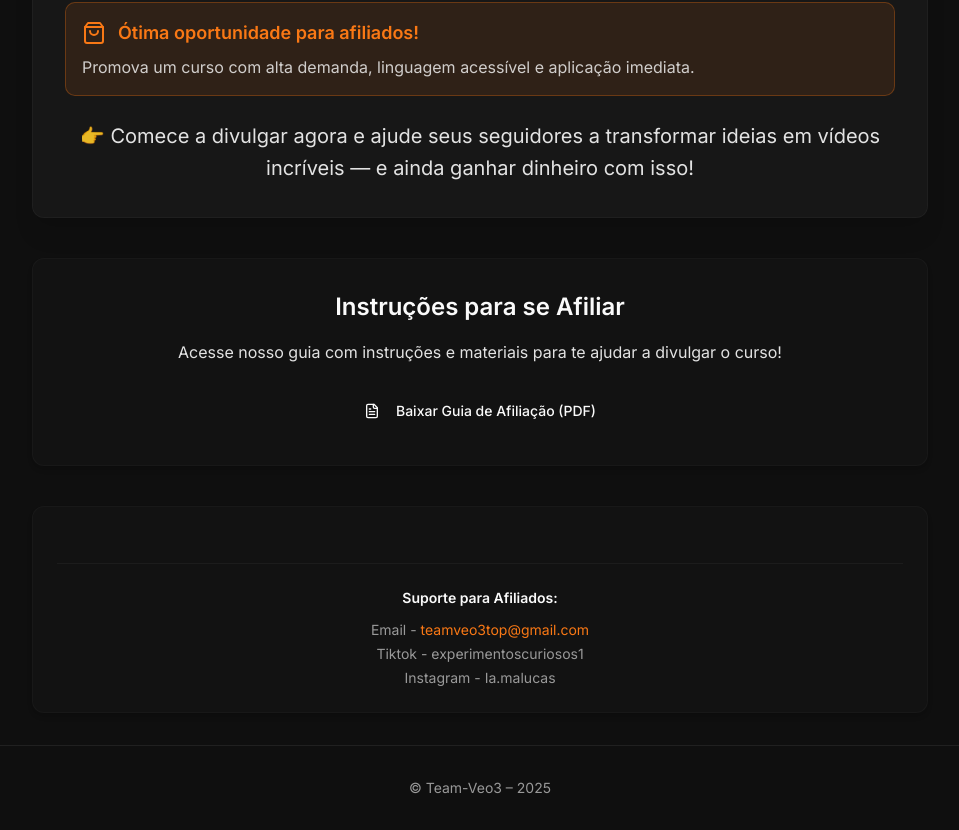
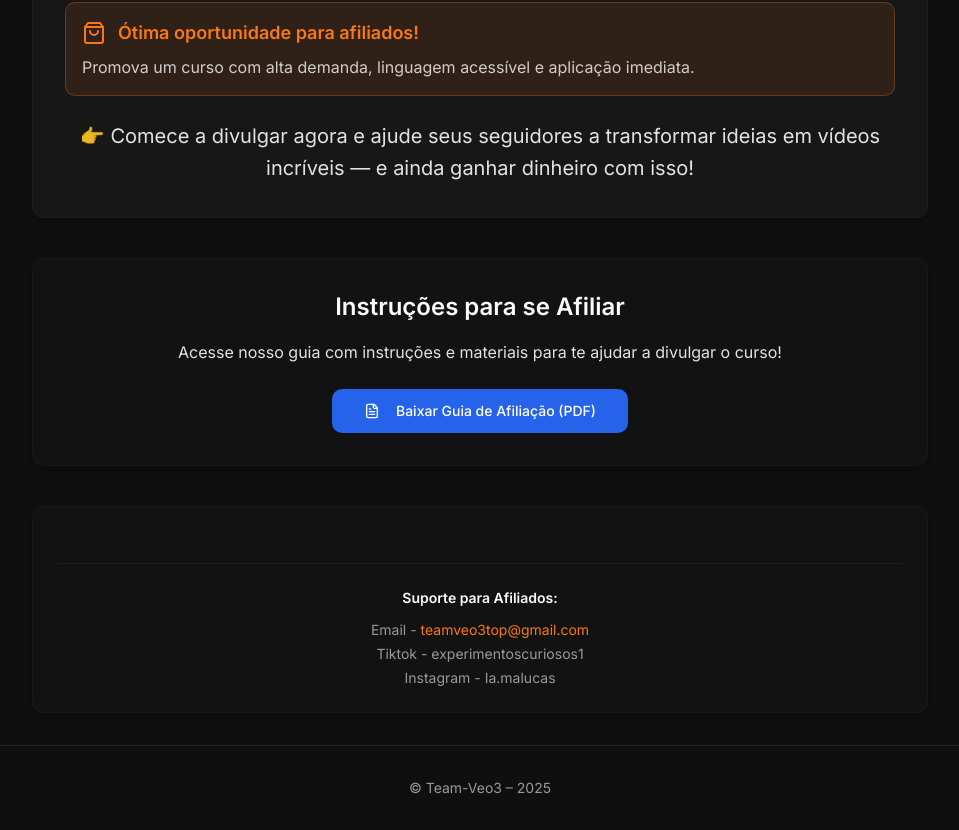
Before and after one commit to pter0005/testultimo-main, a Next.js app: page /dashboard/afiliado in a window 1280 px wide. Shown: the part 519-1349 px from the top of the page, without its empty margins (160-1119 px from the left). Built offline with nearby package versions, Linux system fonts and the light colour scheme.

Commit message:
<Button variant="default" size="lg" className="shine-button bg-blue-600

```diff
--- a/src/app/dashboard/afiliado/page.tsx
+++ b/src/app/dashboard/afiliado/page.tsx
@@ -88,7 +88,7 @@ export default function AfiliadoPage() {
             <div className="text-center">
               <Link href="https://www.dropbox.com/scl/fi/fsiryayp5my8im9qvc59w/Ebook_Domine_as_Redes_Sociais_Corrigido.pdf?rlkey=7largbxkzv6nyztoxcx0v0tt3&st=6742rgn1&dl=1" passHref legacyBehavior>
                 <a target="_blank" rel="noopener noreferrer">
-                  <Button variant="primary" size="lg" className="shine-button">
+                  <Button variant="default" size="lg" className="shine-button bg-blue-600 text-white hover:bg-blue-700">
                     <FileText className="mr-2 h-5 w-5" />
                     Baixar Guia de Afiliação (PDF)
                   </Button>
```
